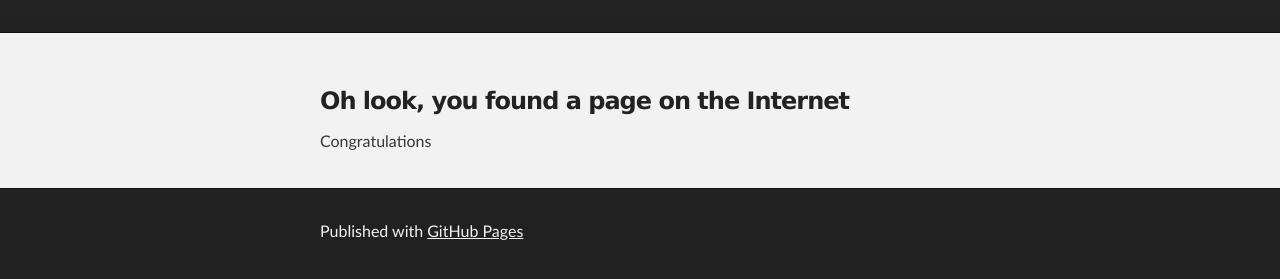
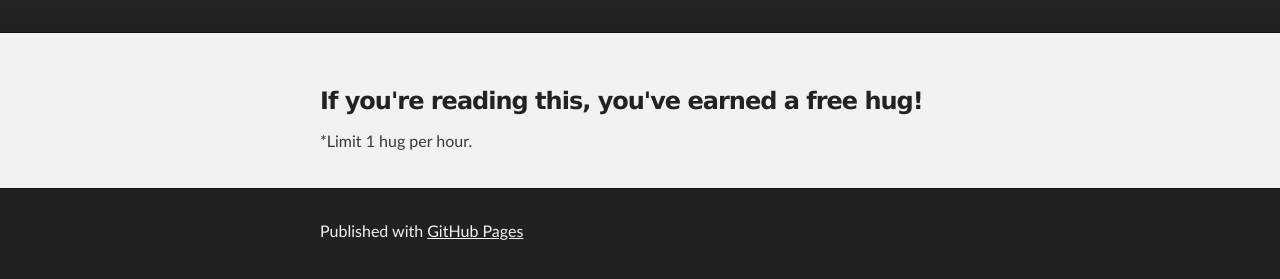
Before and after one commit to GoldSticker/GoldSticker.github.io, a plain HTML site: page index.html in a window 1280 px wide. Shown: the part 177-456 px from the top of the page. Drawn offline with Linux system fonts and the light colour scheme.

Commit message:
Update index.html

```diff
--- a/index.html
+++ b/index.html
@@ -28,9 +28,9 @@
     <div id="main_content_wrap" class="outer">
       <section id="main_content" class="inner">
         <h3>
-<a id="oh-look-you-found-a-page-on-the-internet" class="anchor" href="#oh-look-you-found-a-page-on-the-internet" aria-hidden="true"><span class="octicon octicon-link"></span></a>Oh look, you found a page on the Internet</h3>
+<a id="oh-look-you-found-a-page-on-the-internet" class="anchor" href="#oh-look-you-found-a-page-on-the-internet" aria-hidden="true"><span class="octicon octicon-link"></span></a>If you're reading this, you've earned a free hug!</h3>
 
-<p>Congratulations</p>
+<p>*Limit 1 hug per hour.</p>
       </section>
     </div>
 
```
